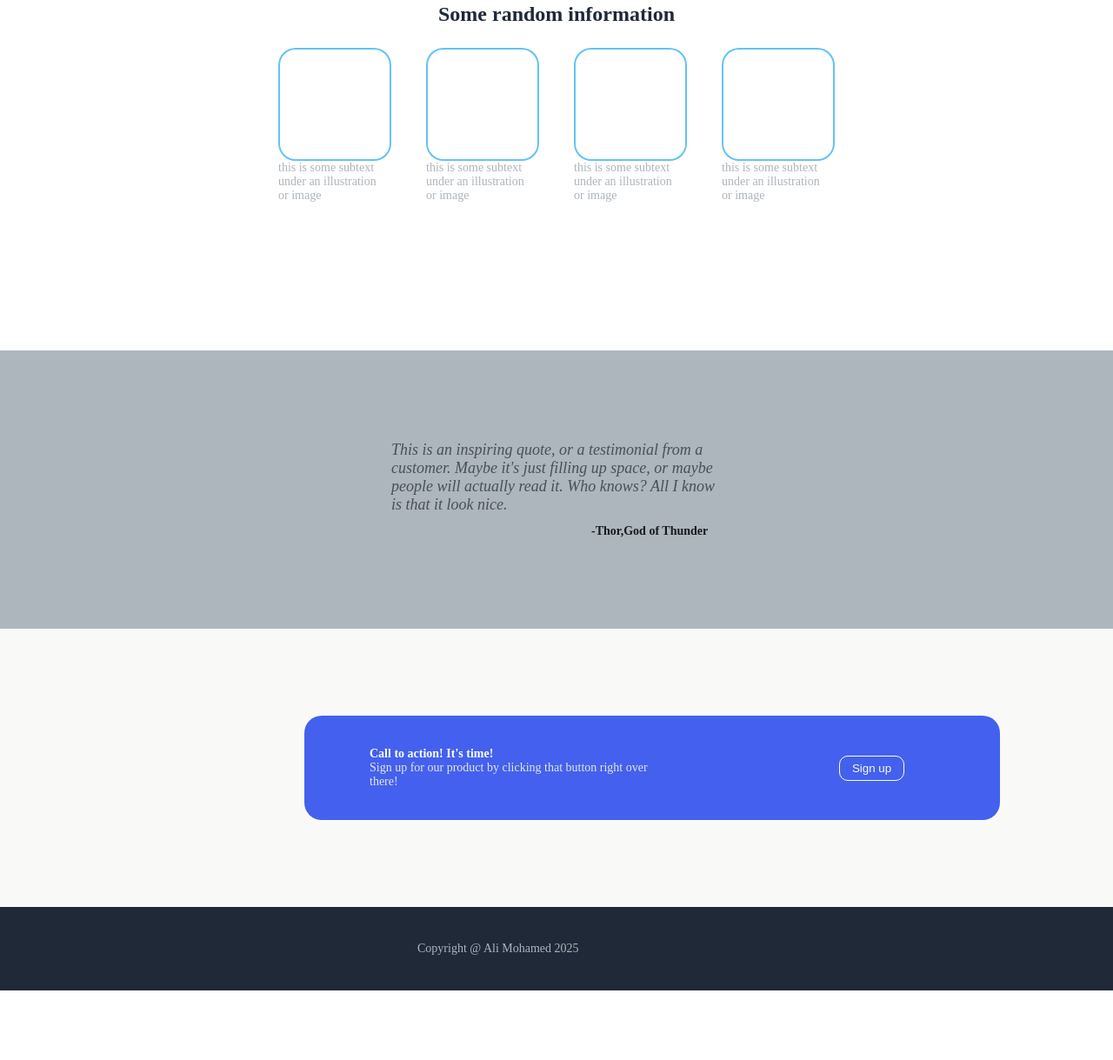
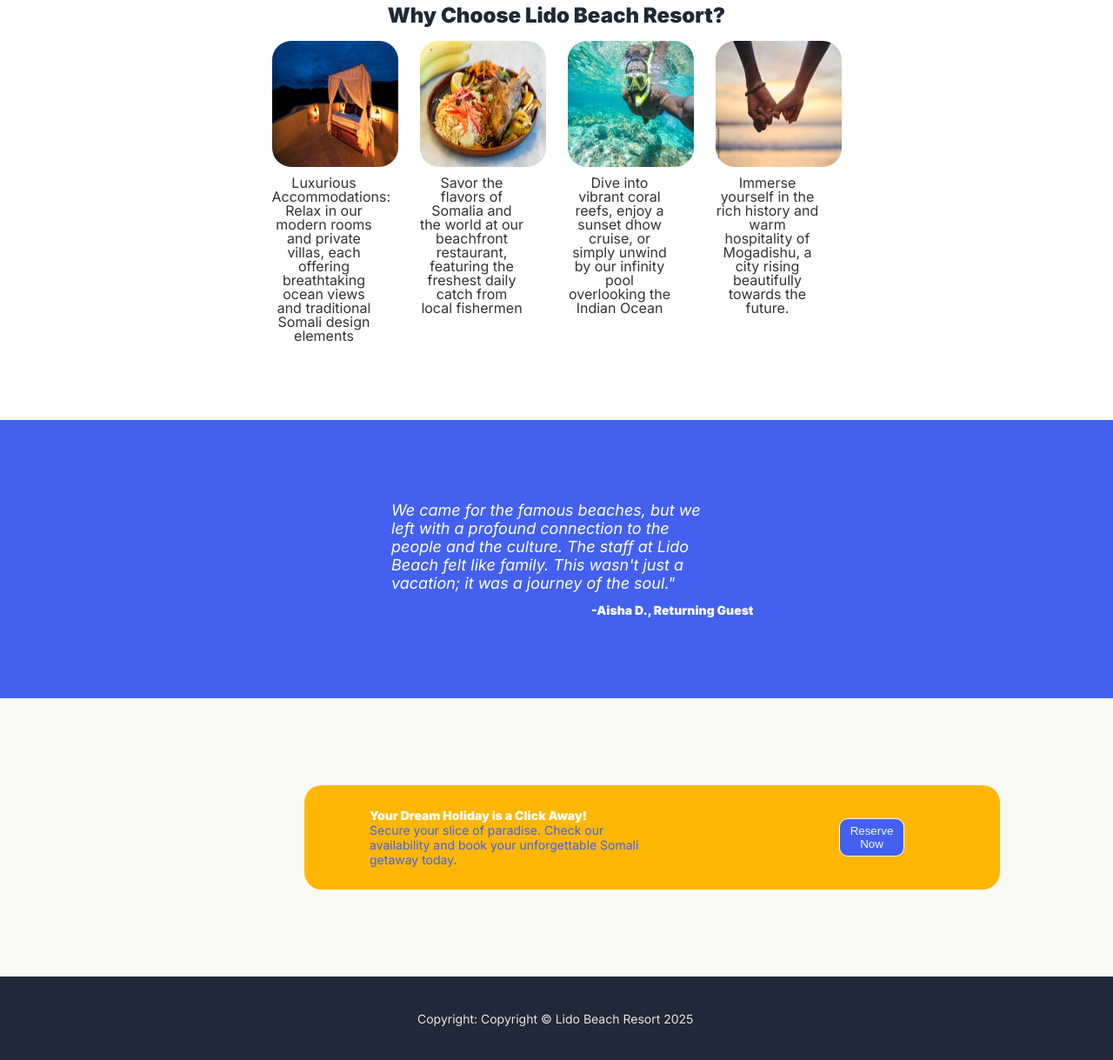
Before and after one commit to AliMohamedDeveloper/LandingPage, a plain HTML site: page index.html in a window 1280 px wide. Shown: the part 502-1721 px from the top of the page at 87% size. Before the commit the page ends 1641 px from the top, so only its background shows below. Drawn offline with Linux system fonts and the light colour scheme.

Commit message:
Completed all the sections and the custom beach resort page using the template

```diff
--- a/index.html
+++ b/index.html
@@ -5,6 +5,11 @@
     <meta charset="UTF-8">
     <meta name="viewport" content="width=device-width, initial-scale=1.0">
     <title>Document</title>
+    <link rel="preconnect" href="https://fonts.googleapis.com">
+    <link rel="preconnect" href="https://fonts.gstatic.com" crossorigin>
+    <link
+        href="https://fonts.googleapis.com/css2?family=Inter:ital,opsz,wght@0,14..32,100..900;1,14..32,100..900&display=swap"
+        rel="stylesheet">
     <link rel="stylesheet" href="/styles.css">
 </head>
 
@@ -47,52 +52,64 @@
 
     </section>
     <section class="section2">
-        <h2 class="s2header">Some random information</h2>
+        <h2 class="s2header">Why Choose Lido Beach Resort?</h2>
         <div class="boxes">
 
             <div class="one">
                 <div class="box1">
+                    <img src="./images/210709150511-hotels-outdoor-bed-ol-donyo-lodge.jpg" alt="" class="b1img">
                 </div>
-                <p>this is some subtext under an illustration or image</p>
+                <p class="b1text">Luxurious Accommodations: Relax in our modern rooms and private villas, each offering
+                    breathtaking
+                    ocean views and traditional Somali design elements</p>
             </div>
 
             <div class="two">
-                <div class="box1">
+                <div class="box1"> <img src="./images/30c0adb3-e9c8-4163-a2a5-6a6bd9a3c839.avif" alt="" class="b2img">
                 </div>
-                <p>this is some subtext under an illustration or image</p>
+                <p class="b1text">Savor the flavors of Somalia and the world at our beachfront restaurant, featuring the
+                    freshest daily
+                    catch from local fishermen</p>
             </div>
 
             <div class="three">
-                <div class="box1">
+                <div class="box1"> <img src="./images/EDJ2BMnXkAEQcoE.jpg" alt="" class="b3img">
                 </div>
-                <p>this is some subtext under an illustration or image</p>
+                <p class="b1text">Dive into vibrant coral reefs, enjoy a sunset dhow cruise, or simply unwind by our
+                    infinity pool
+                    overlooking the Indian Ocean</p>
+
             </div>
 
             <div class="four">
-                <div class="box1">
+                <div class="box1"> <img src="./images/1000_F_535981191_cJDZ0qyz5Xg1qQdI4XGtB9UCN3KbitH0.jpg" alt=""
+                        class="b4img">
                 </div>
-                <p>this is some subtext under an illustration or image</p>
+                <p class="b1text">Immerse yourself in the rich history and warm hospitality of Mogadishu, a city rising
+                    beautifully
+                    towards the future.</p>
 
             </div>
 
         </div>
     </section>
     <section class="section3">
-        <p class="quote">This is an inspiring quote, or a testimonial from a customer. Maybe it's just filling up space,
-            or maybe
-            people will actually read it. Who knows? All I know is that it look nice.</p>
-        <p class="author">-Thor,God of Thunder</p>
+        <p class="quote">We came for the famous beaches, but we left with a profound connection to the people and the
+            culture. The staff at Lido Beach felt like family. This wasn't just a vacation; it was a journey of the
+            soul."</p>
+        <p class="author">-Aisha D., Returning Guest</p>
     </section>
 
 
     <section class="section4">
         <div class="bluebox">
             <div class="contentb">
-                <p class="p1">Call to action! It's time!</p>
-                <p class="p2">Sign up for our product by clicking that button right over there!</p>
+                <p class="p1">Your Dream Holiday is a Click Away!</p>
+                <p class="p2">Secure your slice of paradise. Check our availability and book your unforgettable Somali
+                    getaway today.</p>
 
             </div>
-            <button class="btn2 ">Sign up</button>
+            <button class="btn2 ">Reserve Now</button>
 
         </div>
     </section>
@@ -100,7 +117,7 @@
     <section class="section5">
 
         <footer>
-            <p>Copyright @ Ali Mohamed 2025</p>
+            <p>Copyright: Copyright © Lido Beach Resort 2025</p>
         </footer>
 
     </section>
--- a/styles.css
+++ b/styles.css
@@ -6,6 +6,8 @@
 
 body {
     height: 100vh;
+    font-family: "Inter", sans-serif;
+
 }
 
 .header {
@@ -35,13 +37,18 @@ a {
 }
 
 .content {
-    margin-top: 20px;
+    margin-top: -5px;
     margin-left: 340px;
 }
 
 p {
     width: 320px;
-    color: #adb5bd;
+
+}
+
+.b1text {
+    color: black;
+    width: 300px;
 
 }
 
@@ -63,6 +70,7 @@ p {
     border-radius: 20px;
 
 }
+
 
 .boximg {
     width: 440px;
@@ -119,12 +127,23 @@ li {
     display: flex;
     align-items: flex-end;
     margin-top: 00px;
-    height: 130px;
-    width: 130px;
-    border: 2px solid rgba(23, 167, 244, 0.676);
+    height: 145px;
+    width: 145px;
     background-color: white;
     border-radius: 20px;
 
+
+}
+
+.b1img,
+.b2img,
+.b3img,
+.b4img {
+
+    width: 145px;
+    height: 145px;
+    border-radius: 22px;
+    margin-bottom: 10px;
 
 }
 
@@ -142,14 +161,14 @@ li {
 }
 
 .section2 {
-    height: 50vh;
+    height: 60vh;
     background-color: white;
 
 }
 
 .section3 {
     height: 40vh;
-    background-color: #adb5bd;
+    background-color: #4361ee;
 
     display: flex;
 
@@ -184,7 +203,7 @@ footer {
     height: 120px;
     /* display: flex; */
 
-    background-color: #4361ee;
+    background-color: #ffb703;
     display: flex;
 
     align-self: center;
@@ -211,7 +230,7 @@ footer {
 
 .author {
     margin-left: 400px;
-    color: #161a1d;
+    color: #ffffff;
     font-weight: 900;
 
 }
@@ -225,7 +244,7 @@ footer {
 }
 
 .quote {
-    color: #495057;
+    color: #ffffff;
     font-size: 18px;
     width: 380px;
     font-style: italic;
@@ -241,3 +260,37 @@ footer {
     width: 120px;
     height: 100px;
 }
+
+.section5 p {
+    color: #e5e5e5;
+}
+
+.b1text {
+    /* 1. Control the width to prevent awkward breaks */
+    width: 250px;
+    /* Set a fixed width for the text container */
+
+    /* 2. Control how words break */
+
+    /* 3. OR, prevent words from breaking at all (often looks cleaner) */
+    /* word-wrap: normal; */
+    /* Uncomment this line if you prefer option 2 below */
+
+    /* 4. Text alignment and spacing */
+    text-align: center;
+    /* Centers the text within its 250px box */
+    line-height: 1;
+    /* Adds space between lines for much better readability */
+
+    /* 5. Font styling */
+    color: #333;
+    /* A softer dark gray instead of harsh black */
+    font-size: 1rem;
+    /* Ensures a consistent, readable size */
+
+
+}
+
+.section4 .p2 {
+    color: #4361ee;
+}
```
Also changed, not shown: images/1000_F_535981191_cJDZ0qyz5Xg1qQdI4XGtB9UCN3KbitH0.jpg (added), images/210709150511-hotels-outdoor-bed-ol-donyo-lodge.jpg (added), images/30c0adb3-e9c8-4163-a2a5-6a6bd9a3c839.avif (added), images/EDJ2BMnXkAEQcoE.jpg (added).
